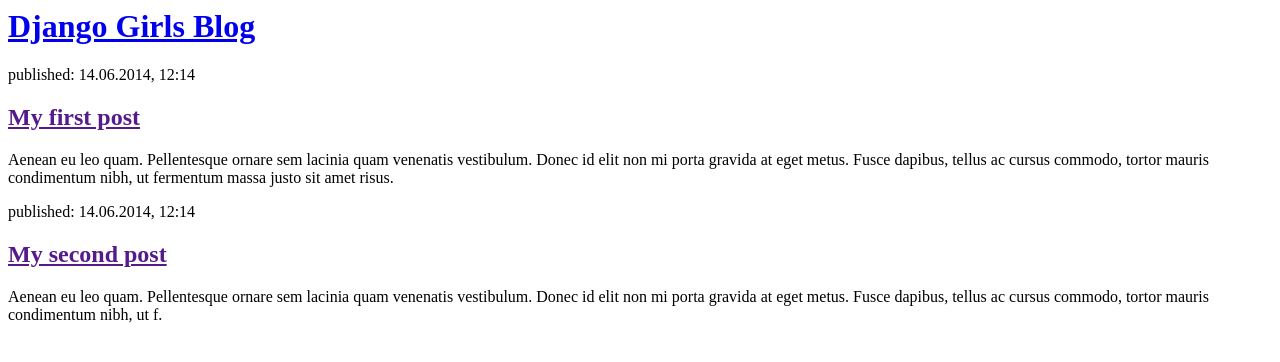
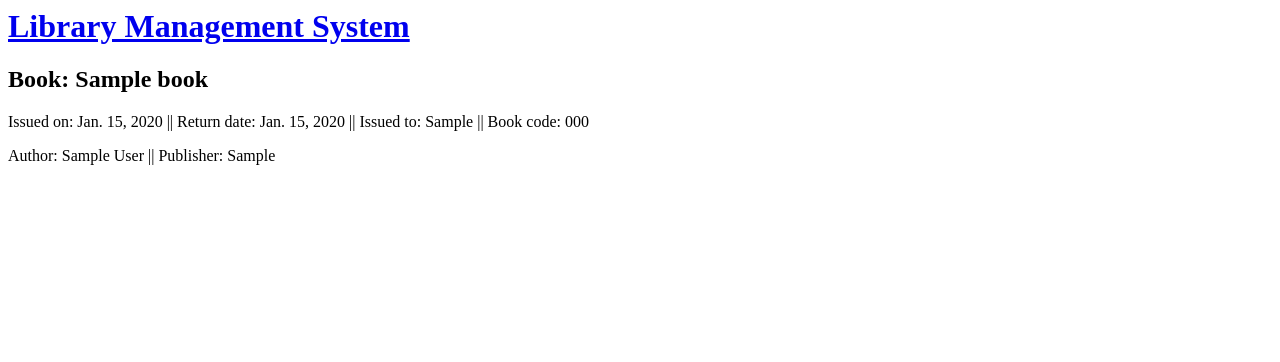
Before and after one commit to VyankteshVyas/First-Django-Project, a Django app: template mysite/blog/templates/blog/post_list.html in a window 1280 px wide. Shown: the top 362 px of the page. Run offline with Django 3.2, Linux system fonts and the light colour scheme; the template is opened without the code that fills it: values that come from a table or form of the project are taken from there, others are empty; tables that the repository leaves empty hold one stand-in row (values such as "Sample post").

Commit message:
Updates for project with library management model

```diff
--- a/mysite/blog/admin.py
+++ b/mysite/blog/admin.py
@@ -1,4 +1,4 @@
 from django.contrib import admin
-from .models import Post
+from .models import Book
 
-admin.site.register(Post)
+admin.site.register(Book)
--- a/mysite/blog/models.py
+++ b/mysite/blog/models.py
@@ -3,16 +3,17 @@
 from django.utils import timezone
 
 
-class Post(models.Model):
-    author = models.ForeignKey(settings.AUTH_USER_MODEL, on_delete=models.CASCADE)
+class Book(models.Model):
+    author = models.CharField(max_length=200)
     title = models.CharField(max_length=200)
-    text = models.TextField()
-    created_date = models.DateTimeField(default=timezone.now)
-    published_date = models.DateTimeField(blank=True, null=True)
+    Note = models.TextField()
+    Publisher = models.CharField(max_length=200)
+    Issued_to = models.CharField(max_length=200)
+    book_code=models.CharField(max_length=200)
+    Isuued_date = models.DateField(blank=True,null=True)
+    Return_date = models.DateField(blank=True, null=True)
 
-    def publish(self):
-        self.published_date = timezone.now()
-        self.save()
+
 
     def __str__(self):
         return self.title
--- a/mysite/blog/templates/blog/post_list.html
+++ b/mysite/blog/templates/blog/post_list.html
@@ -4,19 +4,17 @@
     </head>
     <body>
         <div>
-            <h1><a href="/">Django Girls Blog</a></h1>
+            <h1><a href="/">Library Management System</a></h1>
         </div>
 
-        <div>
-            <p>published: 14.06.2014, 12:14</p>
-            <h2><a href="">My first post</a></h2>
-            <p>Aenean eu leo quam. Pellentesque ornare sem lacinia quam venenatis vestibulum. Donec id elit non mi porta gravida at eget metus. Fusce dapibus, tellus ac cursus commodo, tortor mauris condimentum nibh, ut fermentum massa justo sit amet risus.</p>
-        </div>
+        {% for post in posts %}
+            <div>
 
-        <div>
-            <p>published: 14.06.2014, 12:14</p>
-            <h2><a href="">My second post</a></h2>
-            <p>Aenean eu leo quam. Pellentesque ornare sem lacinia quam venenatis vestibulum. Donec id elit non mi porta gravida at eget metus. Fusce dapibus, tellus ac cursus commodo, tortor mauris condimentum nibh, ut f.</p>
-        </div>
+                <h2>Book: {{ post.title }}</h2>
+                <p>Issued on: {{post.Isuued_date}}  ||  Return date: {{post.Return_date}}  || Issued to: {{post.Issued_to}}  || Book code: {{post.book_code}} </p>
+                <p>Author: {{post.author}} || Publisher: {{post.Publisher}}</p>
+
+            </div>
+        {% endfor %}
     </body>
 </html>
--- a/mysite/blog/views.py
+++ b/mysite/blog/views.py
@@ -1,6 +1,8 @@
 from django.shortcuts import render
-
+from .models import Book
+from django.utils import timezone
 # Create your views here.
 
 def post_list(request):
-    return render(request, 'blog/post_list.html', {})
+    posts=Book.objects.filter(Isuued_date__lte=timezone.now()).order_by('Isuued_date')
+    return render(request, 'blog/post_list.html', {'posts':posts})
```
Also changed, not shown: mysite/blog/migrations/0002_auto_20191104_2040.py (added).
